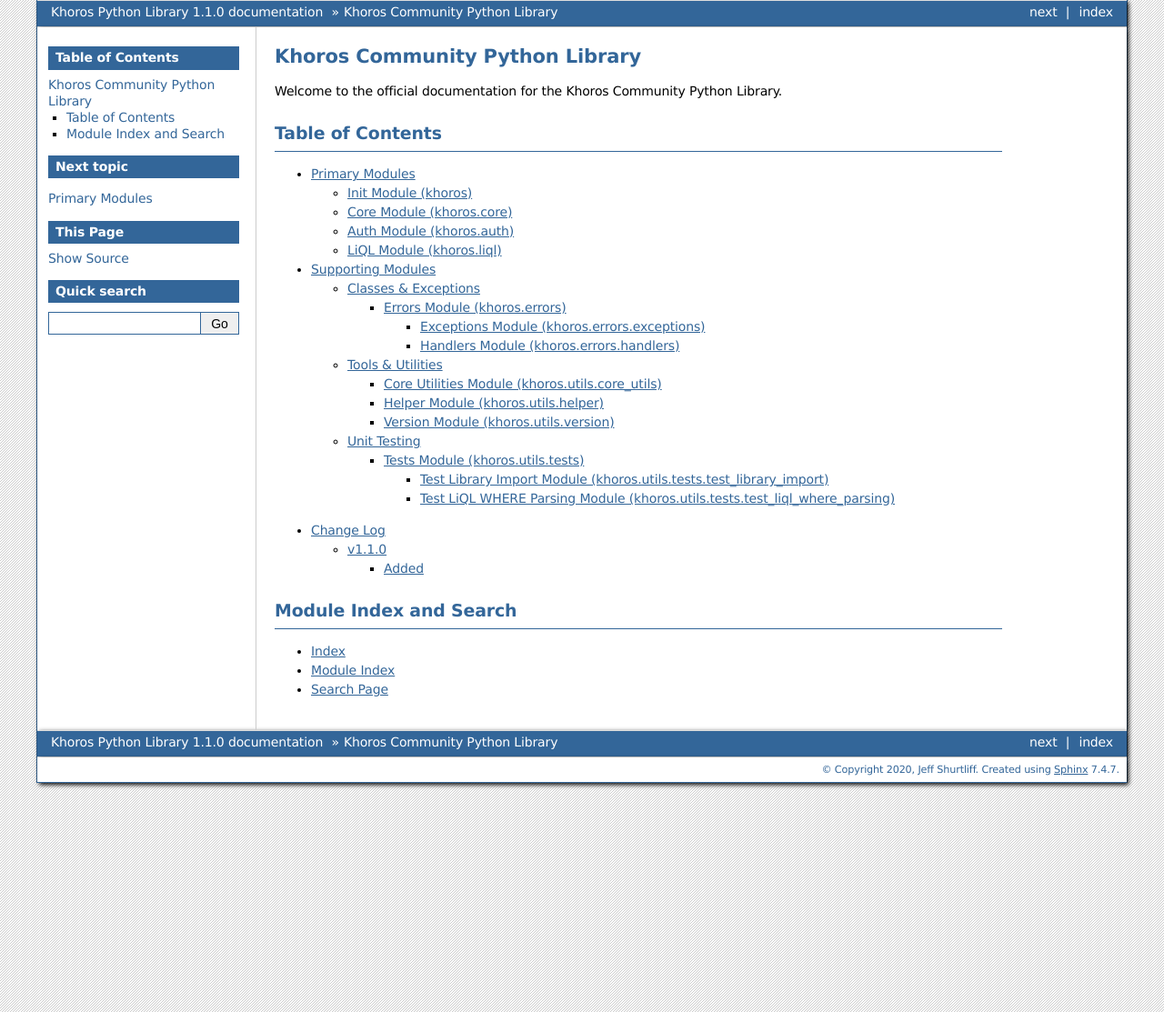
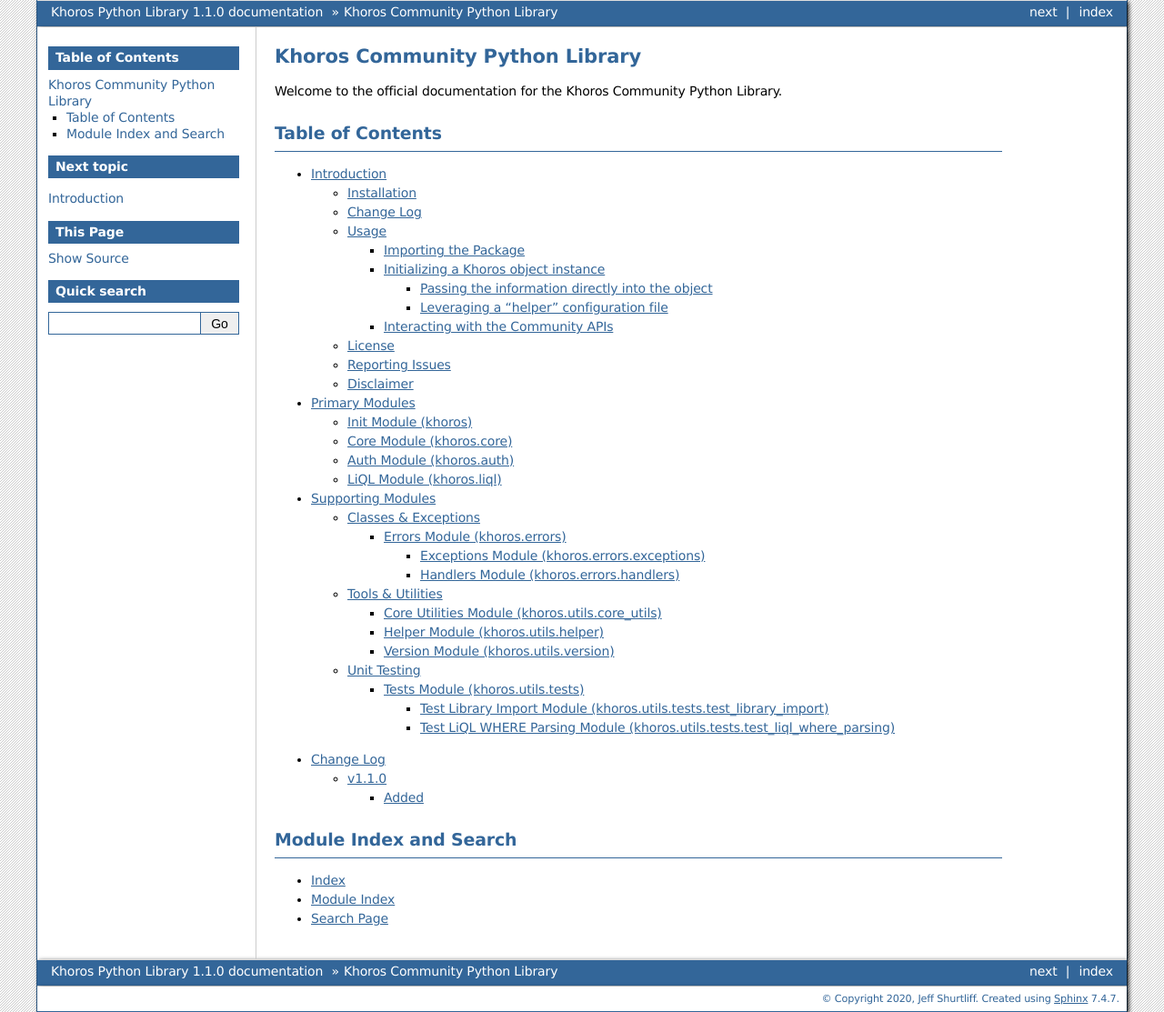
Before and after one commit to jeffshurtliff/khoros, a Sphinx documentation site: the page built from docs/index.rst, in a window 1280 px wide. Shown: the whole page at 91% size. Built offline with Sphinx 7.4.7, drawn with Linux system fonts in a browser that asks for light colours; some of the changed lines change nothing that is shown.

Commit message:
Created introduction.rst and added reference to it in index.rst

```diff
--- a/docs/index.rst
+++ b/docs/index.rst
@@ -9,6 +9,7 @@
 
 .. toctree::
 
+   introduction
    primary-modules
    supporting-modules
 
--- /dev/null
+++ b/docs/introduction.rst
@@ -0,0 +1,212 @@
+############
+Introduction
+############
+The  **khoros**  library acts as a Python software development kit (SDK) to administer and manage
+`Khoros Community <https://developer.khoros.com/khoroscommunitydevdocs>`_ (formerly Lithium) online
+community platforms.
+
+* `Installation`_
+* `Change Log`_
+* `Usage`_
+    * `Importing the Package`_
+    * `Initializing a Khoros object instance`_
+        * `Passing the information directly into the object`_
+        * `Leveraging a "helper" configuration file`_
+    * `Interacting with the Community APIs`_
+* `License`_
+* `Reporting Issues`_
+* `Disclaimer`_
+
+************
+Installation
+************
+The package can be installed via pip using the syntax below.
+
+.. code-block:: shell
+
+   pip install khoros
+
+You may also clone the repository and install from source using below.
+
+.. code-block:: shell
+
+   git clone git://github.com/jeffshurtliff/khoros.git
+   cd khoros/
+   python3 setup.py install
+
+:doc:`Return to Top <introduction>`
+
+|
+
+**********
+Change Log
+**********
+Changes for each release can be found on the :doc:`Change Log <changelog>` page.
+
+:doc:`Return to Top <introduction>`
+
+|
+
+*****
+Usage
+*****
+This section provides basic usage instructions for the package.
+
+:doc:`Return to Top <introduction>`
+
+|
+
+Importing the Package
+=====================
+Rather than importing the base package, it is recommended that you import the primary :py:class:`khoros.Khoros`
+class using the syntax below.
+
+.. code-block:: python
+
+   from khoros import Khoros
+
+This recommendation is because the best practice is to use the name ``khoros`` when naming your object instance.
+
+:doc:`Return to Top <introduction>`
+
+|
+
+Initializing a Khoros object instance
+=====================================
+The primary :py:class:`khoros.Khoros` object serves many purposes, the most important being to establish a
+connection to the Khoros Community environment with which you intend to interact. As such, when initializing an
+instance of the :py:class:`khoros.Khoros` object, you will need to pass it the community URL, the credentials
+it will use and related information so that the connection can be established.
+
+The :py:class:`khoros.Khoros` object can be initiated in two different ways:
+
+* Passing the information directly into the object
+* Leveraging a "helper" configuration file
+
+:doc:`Return to Top <introduction>`
+
+|
+
+Passing the information directly into the object
+------------------------------------------------
+The community and connection information can be passed directly into the :py:class:`khoros.Khoros` object when
+initializing it, as demonstrated in the example below.
+
+.. code-block:: python
+
+   khoros = Khoros(
+       community_url='https://community.example.com',
+       session_auth={'username': USERNAME, 'password': PASSWD}
+   )
+
+Alternatively, configuration settings can be passed at once using the ``options`` argument in the
+:py:class:`khoros.Khoros` class, as shown below.
+
+.. code-block:: python
+
+   my_settings = {
+       'community_url': 'https://community.example.com',
+       'community_name': 'mycommunity',
+       'auth_type': 'session_auth',
+       'session_auth': {
+           'username': USERNAME,
+           'password': PASSWD
+       }
+   }
+
+:doc:`Return to Top <introduction>`
+
+|
+
+Leveraging a "helper" configuration file
+----------------------------------------
+As an alternative to passing the connection information to the :py:class:`khoros.Khoros` class in the ways
+demonstrated above, a "helper" configuration file in `yaml <https://en.wikipedia.org/wiki/YAML>`_ or
+`json <https://en.wikipedia.org/wiki/JSON>`_ format can be leveraged instead and passed to the
+:py:class:`khoros.Khoros` class when initializing the object.
+
+This is an example of how the configuration file would be written:
+
+.. code-block:: yaml
+
+   # Helper configuration file for the khoros package
+
+   # Define how to obtain the connection information
+   connection:
+       community_url: https://community.example.com/
+       tenant_id: example12345
+
+       # Define the default authentication type to use
+       default_auth_type: session_auth
+
+       # Define the OAuth 2.0 credentials
+       oauth2:
+           client_id: FLFeNYob7XXXXXXXXXXXXXXXXXXXXZcWQEQHR5T6bo=
+           client_secret: 1n0AIXXXXXXXXXXXXXXXXXXXX1udOtNaYnfJCeOszYw=
+           redirect_url: http://redirect.community.example.com/getAccessToken
+
+       # Define the session key authorization information
+       session_auth:
+           username: serviceaccount
+           password: Ch@ng3ME!
+
+   # Define the preferred format for API responses
+   prefer_json: yes
+
+The file can then be referenced using the ``helper`` argument when initializing the object instance, as shown below.
+
+.. code-block:: python
+
+   HELPER_FILE = "/path/to/helper.yml"
+   khoros = Khoros(helper=HELPER_FILE)
+
+:doc:`Return to Top <introduction>`
+
+|
+
+Interacting with the Community APIs
+===================================
+Once the :py:class:`khoros.Khoros` object instance has been initialized, it can be leveraged to interact
+with a Khoros Community environment in many ways, which will be fully documented shortly in the
+`documentation <https://khoros.readthedocs.io/en/latest/>`_. The example below demonstrates how
+a search can be performed using LiQL to return information from the environment in
+`json <https://en.wikipedia.org/wiki/JSON>`_ format.
+
+.. code-block:: python
+
+   response_json = khoros.search(
+       select_fields=('id', 'view_href'),
+       from_source='messages',
+       where_filter=('style', 'tkb'),
+       order_by='last_post_time',
+       limit=5
+   )
+
+:doc:`Return to Top <introduction>`
+
+|
+
+*******
+License
+*******
+This package falls under the `MIT License <https://github.com/jeffshurtliff/khoros/blob/master/LICENSE>`_.
+
+:doc:`Return to Top <introduction>`
+
+|
+
+****************
+Reporting Issues
+****************
+Issues can be reported within the `GitHub repository <https://github.com/jeffshurtliff/khoros/issues>`_.
+
+:doc:`Return to Top <introduction>`
+
+|
+
+**********
+Disclaimer
+**********
+This package is considered unofficial and is in no way endorsed or supported by `Khoros, LLC <https://www.khoros.com>`_.
+
+:doc:`Return to Top <introduction>`
```
